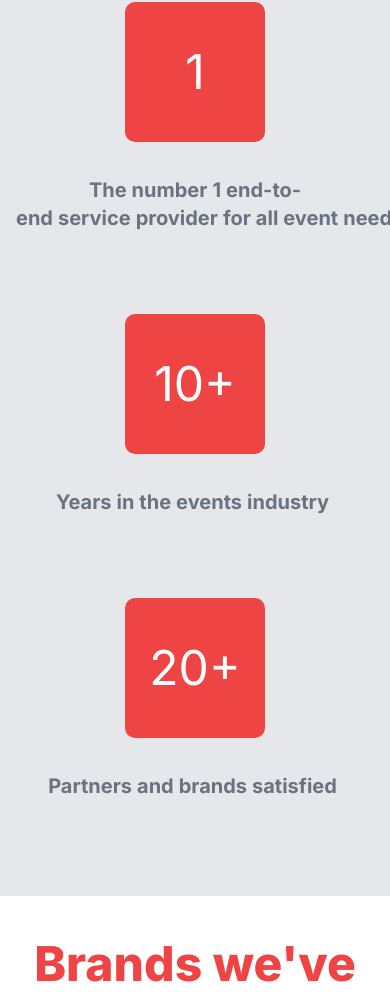
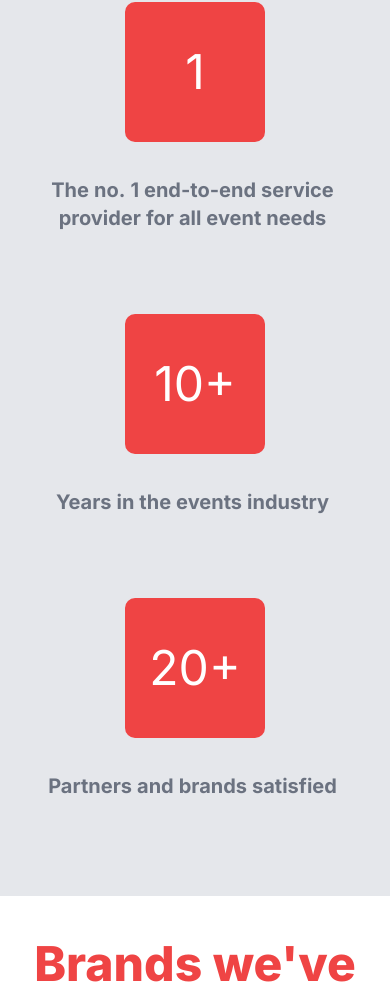
Before and after one commit to joshlitam/Big-Joe-Inc, a Next.js app: page / in a window 390 px wide. Shown: the part 1120-2117 px from the top of the page. Built offline with nearby package versions, Linux system fonts and the light colour scheme.

Commit message:
fixed event template max height for iphone

```diff
--- a/app/components/Descriptions.jsx
+++ b/app/components/Descriptions.jsx
@@ -17,7 +17,7 @@ const Descriptions = () => {
             </div>
             <div className="div description-right flex flex-2 justify-start items-center">
               <div className="description-text flex justify-center items-center text-xl font-bold text-right text-gray-500 w-full">
-                <Typer text="The number 1 end-to-end service provider for all event needs"></Typer>
+                <Typer text="The no. 1 end-to-end service provider for all event needs"></Typer>
 
               </div>
             </div>
--- a/app/components/Typer.jsx
+++ b/app/components/Typer.jsx
@@ -43,7 +43,7 @@ const Typer = ({ text }) => {
         }
     }
     return (
-        <motion.div ref={ref} variants={container} style={{ textAlign: "center", width: "100%" }} initial="hidden" animate={mainControls}>
+        <motion.div ref={ref} variants={container} style={{ textAlign: "center", width: "100%", display: "flex", flexWrap: "wrap", justifyContent: "center" }} initial="hidden" animate={mainControls}>
             {words.map((word, index) => (
                 <motion.span variants={child} style={{ marginRight: "5px" }} key={index}>
                     {word}
--- a/app/components/portfolio/EventTemplate.jsx
+++ b/app/components/portfolio/EventTemplate.jsx
@@ -25,7 +25,7 @@ const EventTemplate = () => {
   }
 
   return (
-    <div className='w-screen h-screen flex justify-center items-center'>
+    <div className='et-wrapper w-screen h-screen flex justify-center items-center'>
       <div className="et-container flex justify-center item-center max-w-7xl px-6">
         <div className="et-image-container w-full event-container flex flex-col gap-4">
 
--- a/app/styles/globals.css
+++ b/app/styles/globals.css
@@ -327,3 +327,9 @@ html {
         justify-content: center;
     }
 }
+
+@media only screen and (max-height: 800px) {
+    .et-wrapper {
+        height: 120vh;
+    }
+}
```
